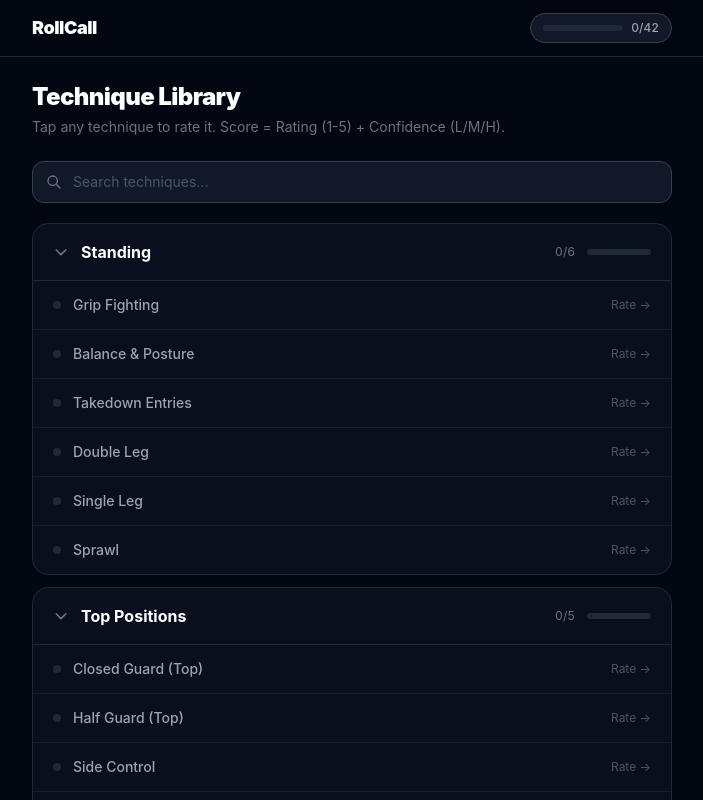
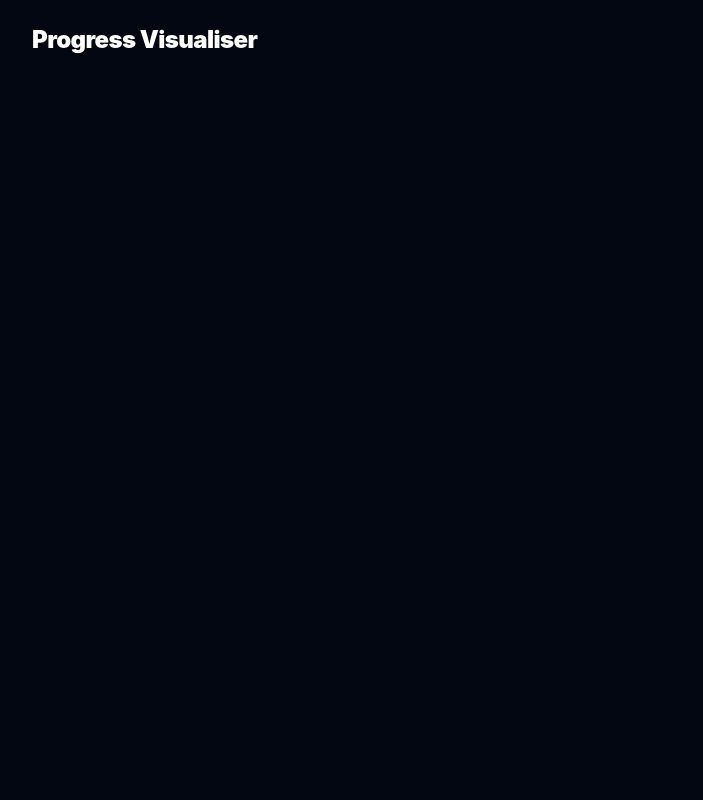
Before and after one commit to VladAnton22/roll-call, a React (Vite) app in the folder frontend/: page /progress-visualiser in a window 1280 px wide. Shown: the top 800 px of the page, without its empty margins (288-991 px from the left). Built offline with nearby package versions, Linux system fonts and the light colour scheme.

Commit message:
Started with routing for the library and progress pages

```diff
--- a/frontend/src/App.tsx
+++ b/frontend/src/App.tsx
@@ -1,10 +1,15 @@
 import './index.css';
-import TechniqueLibrary from './components/TechniqueLibrary';
+import TechniqueLibrary from './components/library/TechniqueLibrary';
+import ProgressVisualiser from './components/progress/ProgressPage';
+import { Routes, Route } from 'react-router'
 
 function App() {
     return (
         <>
-            <TechniqueLibrary></TechniqueLibrary>
+            <Routes>
+                <Route index element={<TechniqueLibrary />} />
+                <Route path="progress-visualiser" element={<ProgressVisualiser />}/>
+            </Routes>
         </>
     )
 }
--- a/frontend/src/components/CategorySection.tsx
+++ b/frontend/src/components/library/CategorySection.tsx
@@ -1,5 +1,5 @@
 import { useState } from "react";
-import type { TechniqueCategory, TechniqueRating } from "../data/techniques.ts";
+import type { TechniqueCategory, TechniqueRating } from "../../data/techniques.ts";
 import TechniqueRow from "./TechniqueRow.tsx";
 
 interface CategorySectionProps {
--- a/frontend/src/components/ConfidenceSelector.tsx
+++ b/frontend/src/components/library/ConfidenceSelector.tsx
@@ -1,5 +1,5 @@
-import type { Confidence } from "../data/techniques.ts";
-import { CONFIDENCE_LABELS } from "../data/techniques.ts";
+import type { Confidence } from "../../data/techniques.ts";
+import { CONFIDENCE_LABELS } from "../../data/techniques.ts";
 
 interface ConfidenceSelectorProps {
   selected: Confidence | null;
--- a/frontend/src/components/RatingModal.tsx
+++ b/frontend/src/components/library/RatingModal.tsx
@@ -1,5 +1,5 @@
 import { useState } from "react";
-import type { TechniqueRating, Confidence } from "../data/techniques.ts";
+import type { TechniqueRating, Confidence } from "../../data/techniques.ts";
 import RatingScale from "./RatingScale.tsx";
 import ConfidenceSelector from "./ConfidenceSelector.tsx";
 
--- a/frontend/src/components/RatingScale.tsx
+++ b/frontend/src/components/library/RatingScale.tsx
@@ -1,4 +1,4 @@
-import { RATING_LABELS } from "../data/techniques.ts";
+import { RATING_LABELS } from "../../data/techniques.ts";
 
 const RATING_IDLE: Record<number, string> = {
   1: "bg-rating-1 border-rating-1-border text-rating-1-text hover:bg-rating-1-hover",
--- a/frontend/src/components/ScoreBadge.tsx
+++ b/frontend/src/components/library/ScoreBadge.tsx
@@ -1,4 +1,4 @@
-import type { TechniqueRating } from "../data/techniques.ts";
+import type { TechniqueRating } from "../../data/techniques.ts";
 
 interface ScoreBadgeProps {
   rating: TechniqueRating;
--- a/frontend/src/components/TechniqueRow.tsx
+++ b/frontend/src/components/library/TechniqueRow.tsx
@@ -1,4 +1,4 @@
-import type { Technique, TechniqueRating } from "../data/techniques.ts";
+import type { Technique, TechniqueRating } from "../../data/techniques.ts";
 import ScoreBadge from "./ScoreBadge.tsx";
 
 interface TechniqueRowProps {
--- /dev/null
+++ b/frontend/src/components/progress/ProgressPage.tsx
@@ -0,0 +1,11 @@
+export default function ProgressVisualiser() {
+    return (
+        <div className="min-h-screen bg-surface-base text-content-primary">
+            <main className="max-w-2xl mx-auto px-4 pb-24 pt-6 space-y-3">
+                <div className="mb-6">
+                    <h1 className="text-2xl font-black tracking-tight text-content-primary mb-1">Progress Visualiser</h1>
+                </div>
+            </main>
+        </div>
+    )
+}
```
Also changed, not shown: frontend/src/components/library/TechniqueLibrary.tsx (renamed from frontend/src/components/TechniqueLibrary.tsx, +4 -4 lines), frontend/src/components/library/TechniqueLibraryHeader.tsx (renamed from frontend/src/components/TechniqueLibraryHeader.tsx), frontend/src/components/library/TechniqueSearchBar.tsx (renamed from frontend/src/components/TechniqueSearchBar.tsx).
